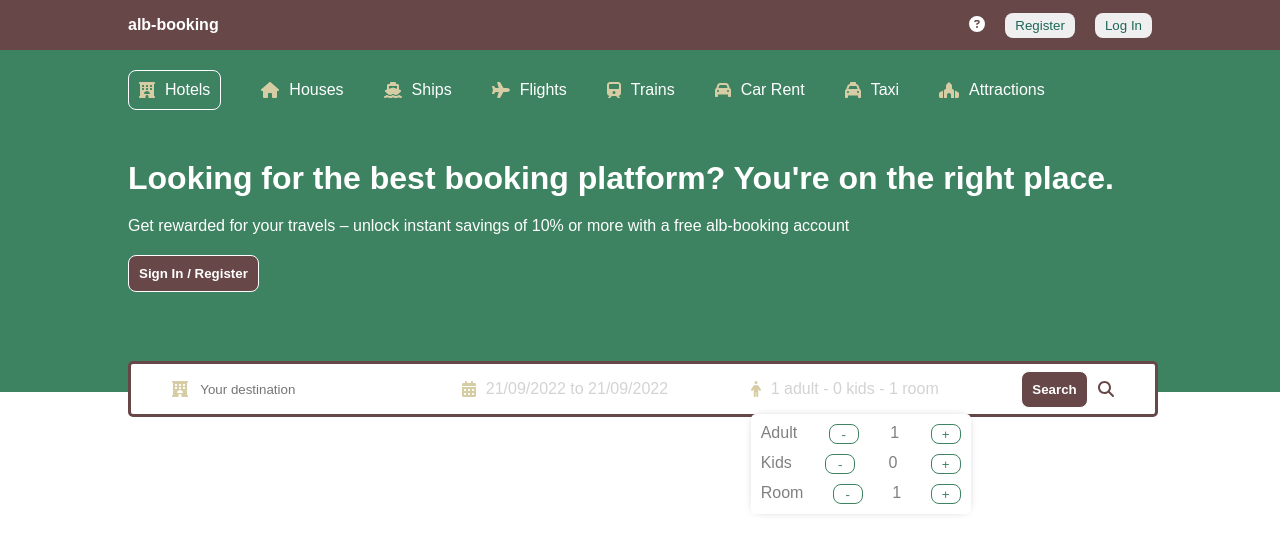
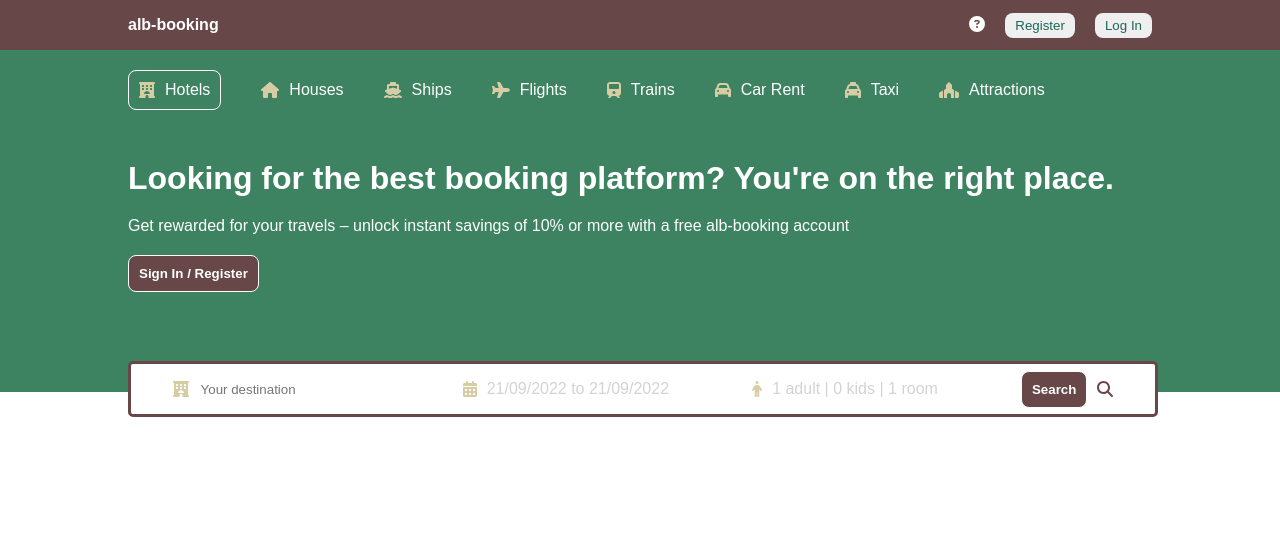
Before and after one commit to FlorentinaDili/alb-booking, a React (Create React App) app: page / in a window 1280 px wide. Shown: the top 554 px of the page. Built offline with nearby package versions, Linux system fonts and the light colour scheme.

Commit message:
Finishing the options menu

```diff
--- a/src/components/header/Header.jsx
+++ b/src/components/header/Header.jsx
@@ -1,12 +1,13 @@
 import "./header.css";
 import { FontAwesomeIcon } from "@fortawesome/react-fontawesome"
-import { faCircle, faHotel, faHouse,
-        faPlaceOfWorship, faQuestion, faQuestionCircle,
+import { faHotel, faHouse,
+        faPlaceOfWorship,
         faSearch, faShip, faTrain,
         faPlane, faCar, faTaxi, faCalendarDays,
         faPerson} from "@fortawesome/free-solid-svg-icons"
 import { DateRange } from 'react-date-range';
-import { useState, setDate} from 'react'
+import { useState } from 'react'
+//setDate} from 'react'
 import 'react-date-range/dist/styles.css'; // main css file
 import 'react-date-range/dist/theme/default.css'; // theme css file
 import { format } from "date-fns"
@@ -35,7 +36,7 @@ const[options, setOptions] = useState({
 const handleOption = (name, operation) =>{
     setOptions((prev)=>{ return{
         //conditional operations
-        ...prev, [name] : operation ==="i" ? options[name]+1 : options[name]+1,
+        ...prev, [name] : operation ==="i" ? options[name] + 1 : options[name] - 1,
     }})
 }
 
@@ -93,9 +94,9 @@ return (
                 </div>
                 <div className="headerSearchItem">
                     <FontAwesomeIcon icon={faCalendarDays} className="headerIcon"/>
-                    <span onClick={()=>setOpenDate(!openDate)} className="headerSearchText">{`${format(date[0].startDate, "dd/MM/yyyy")}
-                                                        to ${format(date[0].endDate, "dd/MM/yyyy")}`
-                                                        }
+                    <span onClick={()=>setOpenDate(!openDate)} className="headerSearchText">
+                        {`${format(date[0].startDate, "dd/MM/yyyy")}
+                        to ${format(date[0].endDate, "dd/MM/yyyy")}`}
                     </span>
 
                     {openDate && <DateRange
@@ -109,30 +110,46 @@ return (
                 </div>
                 <div className="headerSearchItem">
                     <FontAwesomeIcon icon={faPerson} className="headerIcon"/>
-                    <span className="headerSearchText">{`${options.adult} adult -
-                                                        ${options.kids} kids -
-                                                        ${options.room} room
-                                                        `}</span>
-                    <div className="options">
+                    <span onClick={()=>setOpenOptions(!openOptions)}
+                        className="headerSearchText">{`${options.adult} adult |
+                                                    ${options.kids} kids |
+                                                    ${options.room} room
+                                                    `}</span>
+                    {openOptions && <div className="options">
                         <div className="optionItem">
                             <span className="optionText">Adult</span>
-                            <button className="optionCounterButton" onClick={()=>handleOption("adult", "d")}>-</button>
-                            <span className="optionCounterNumber">1</span>
-                            <button className="optionCounterButton" onClick={()=>handleOption("adult", "i")}>+</button>
+                            <button className="optionCounterButton"
+                             onClick={()=>handleOption("adult", "d")}
+                             disabled={options.adult <=1}
+                             >-</button>
+                            <span className="optionCounterNumber">{options.adult}</span>
+                            <button className="optionCounterButton"
+                            onClick={()=>handleOption("adult", "i")}
+                            >+</button>
                         </div>
                         <div className="optionItem">
                             <span className="optionText">Kids</span>
-                            <button className="optionCounterButton" onClick={()=>handleOption("kids", "d")}>-</button>
-                            <span className="optionCounterNumber">0</span>
-                            <button className="optionCounterButton" onClick={()=>handleOption("kids", "i")}>+</button>
+                            <button className="optionCounterButton"
+                            onClick={()=>handleOption("kids", "d")}
+                            disabled={options.kids<=0}
+                            >-</button>
+                            <span className="optionCounterNumber">{options.kids}</span>
+                            <button className="optionCounterButton"
+                            onClick={()=>handleOption("kids", "i")}
+                            >+</button>
                         </div>
                         <div className="optionItem">
                             <span className="optionText">Room</span>
-                            <button className="optionCounterButton" onClick={()=>handleOption("room", "d")}>-</button>
-                            <span className="optionCounterNumber">1</span>
-                            <button className="optionCounterButton" onClick={()=>handleOption("room", "i")}>+</button>
+                            <button className="optionCounterButton"
+                             onClick={()=>handleOption("room", "d")}
+                             disabled={options.room<=1}
+                             >-</button>
+                            <span className="optionCounterNumber">{options.room}</span>
+                            <button className="optionCounterButton"
+                            onClick={()=>handleOption("room", "i")}
+                            >+</button>
                         </div>
-                    </div>
+                    </div>}
                 </div>
                 <div className="headerSearchItem">
                     <button className="headerBtn">Search</button>
```
